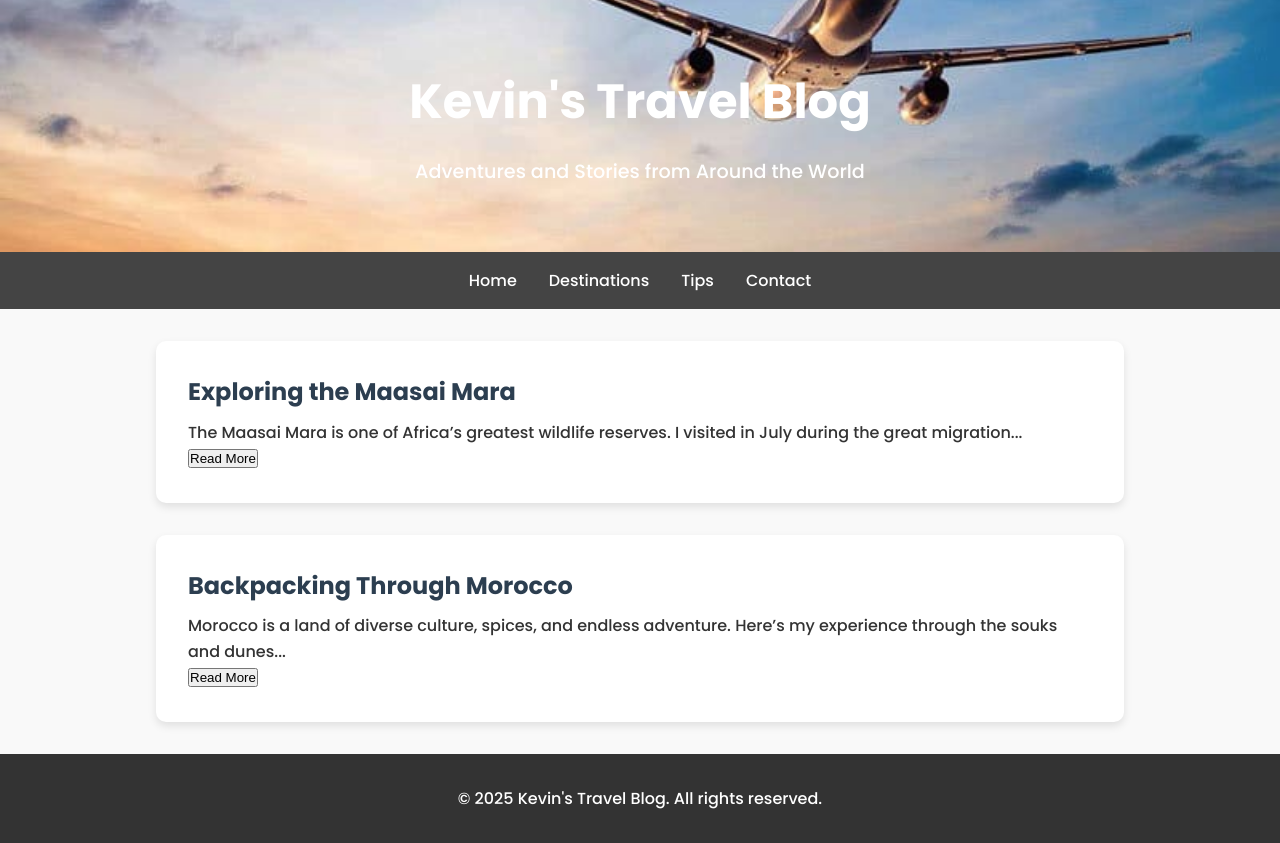
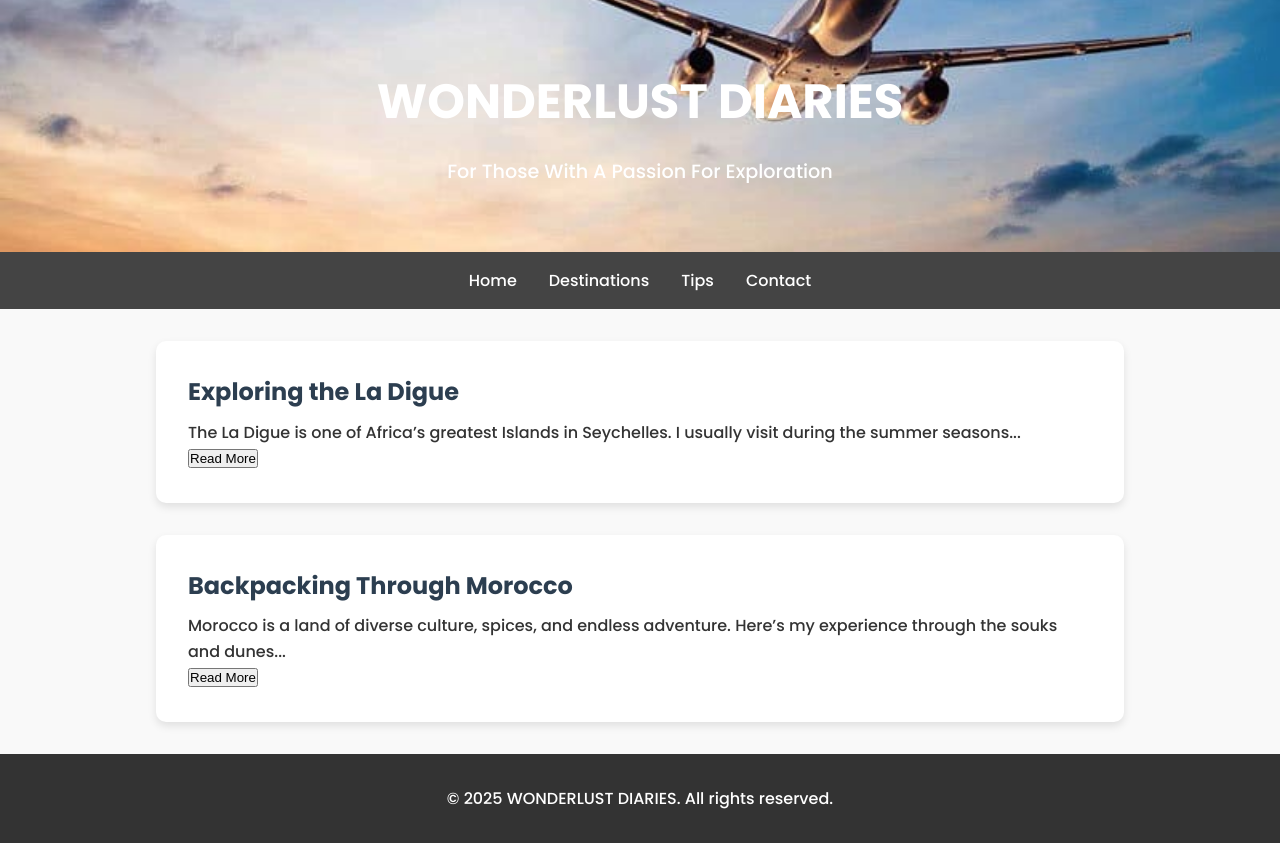
Before and after one commit to Zamenhle/WebDev-Final, a plain HTML site: page index.html in a window 1280 px wide. Drawn offline with Linux system fonts and the light colour scheme.

Commit message:
fixed changes

```diff
--- a/index.html
+++ b/index.html
@@ -1,19 +1,21 @@
 <!DOCTYPE html>
 <html lang="en">
-
   <head>
     <meta charset="UTF-8" />
     <meta name="viewport" content="width=device-width, initial-scale=1.0" />
-  <title>Kevin's Travel Blog</title>
-  <link href="https://fonts.googleapis.com/css2?family=Poppins:wght@300;500;700&display=swap" rel="stylesheet" />
+    <title>WONDERLUST DIARIES</title>
+    <link
+      href="https://fonts.googleapis.com/css2?family=Poppins:wght@300;500;700&display=swap"
+      rel="stylesheet"
+    />
     <link rel="stylesheet" href="style.css" />
   </head>
 
   <body>
     <!-- Landing Page Header -->
     <header>
-    <h1>Kevin's Travel Blog</h1>
-    <p>Adventures and Stories from Around the World</p>
+      <h1>WONDERLUST DIARIES</h1>
+      <p>For Those With A Passion For Exploration</p>
     </header>
 
     <!-- Navigation Menu -->
@@ -27,32 +29,45 @@
     <!-- Main Blog Section -->
     <main>
       <article>
-      <h2>Exploring the Maasai Mara</h2>
-      <p>The Maasai Mara is one of Africa’s greatest wildlife reserves. I visited in July during the great migration...</p>
+        <h2>Exploring the La Digue</h2>
+        <p>
+          The La Digue is one of Africa’s greatest Islands in Seychelles. I
+          usually visit during the summer seasons...
+        </p>
         <button onclick="toggleContent(this)">Read More</button>
         <div class="content">
-        <p>The experience of seeing thousands of wildebeest cross the Mara River is breathtaking. We also spotted lions,
-          elephants, and cheetahs on our game drives. The local Maasai people were incredibly welcoming, and their
-          traditions made the trip even more enriching.</p>
+          <p>
+            The experience of seeing thousands of wildebeest cross the Mara
+            River is breathtaking. We also spotted lions, elephants, and
+            cheetahs on our game drives. The local Maasai people were incredibly
+            welcoming, and their traditions made the trip even more enriching.
+          </p>
         </div>
       </article>
 
       <article>
         <h2>Backpacking Through Morocco</h2>
-      <p>Morocco is a land of diverse culture, spices, and endless adventure. Here’s my experience through the souks and dunes...</p>
+        <p>
+          Morocco is a land of diverse culture, spices, and endless adventure.
+          Here’s my experience through the souks and dunes...
+        </p>
         <button onclick="toggleContent(this)">Read More</button>
         <div class="content">
-        <p>Starting from Marrakech, I wandered through narrow alleys filled with spices, carpets, and leather goods. The Sahara desert was the highlight — riding camels at sunset and camping under the stars is something I’ll never forget.</p>
+          <p>
+            Starting from Marrakech, I wandered through narrow alleys filled
+            with spices, carpets, and leather goods. The Sahara desert was the
+            highlight — riding camels at sunset and camping under the stars is
+            something I’ll never forget.
+          </p>
         </div>
       </article>
     </main>
 
     <!-- Footer -->
     <footer>
-    <p>&copy; 2025 Kevin's Travel Blog. All rights reserved.</p>
+      <p>&copy; 2025 WONDERLUST DIARIES. All rights reserved.</p>
     </footer>
 
     <script src="script.js"></script>
   </body>
-
 </html>
```
Lines whose indentation alone changed are shown as unchanged.
